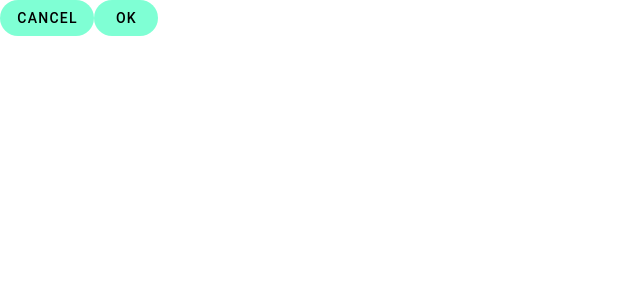
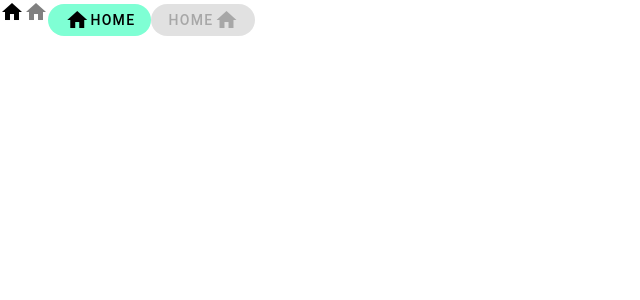
Before and after one commit to k-daiguji/vite_vitest_vue_vuetify, a Vue app: page / in a window 1280 px wide. Shown: the top 300 px of the page, without its empty margins (0-640 px from the left). Built offline with nearby package versions, Linux system fonts and the light colour scheme.

Commit message:
Add icon component

```diff
--- a/index.html
+++ b/index.html
@@ -4,6 +4,7 @@
 <head>
   <meta charset="UTF-8" />
   <meta name="viewport" content="width=device-width, initial-scale=1.0" />
+  <link href="https://fonts.googleapis.com/icon?family=Material+Icons" rel="stylesheet">
   <title>Vite App</title>
 </head>
 
--- a/src/app/components/BaseButton.vue
+++ b/src/app/components/BaseButton.vue
@@ -1,8 +1,11 @@
 <script setup lang="ts">
 import type { themeColor } from "@/app/constants/themeColor";
 
-const { enabled = true, variant = "flat" } = defineProps<{
-  text: string;
+const {
+  enabled = true,
+  rounded = "xs",
+  variant = "flat",
+} = defineProps<{
   themeColor: (typeof themeColor)[keyof typeof themeColor];
 
   enabled?: boolean;
@@ -16,11 +19,12 @@ defineEmits<{ click: [] }>();
   <v-btn
     :class="themeColor"
     :disabled="!enabled"
+    :height="32"
     :ripple="false"
     :rounded="rounded"
     :variant="variant"
     @click="$emit('click')"
   >
-    {{ text }}
+    <slot></slot>
   </v-btn>
 </template>
--- /dev/null
+++ b/src/app/components/BaseIcon.vue
@@ -0,0 +1,36 @@
+<script setup lang="ts">
+import type { icon } from "@/app/constants/icon";
+
+const { enabled = true, embedded = false } = defineProps<{
+  icon: (typeof icon)[keyof typeof icon];
+
+  enabled?: boolean;
+  embedded?: boolean;
+}>();
+</script>
+
+<template>
+  <span
+    class="icon material-icons"
+    :class="{ enabled, embedded }"
+  >
+    {{ icon }}
+  </span>
+</template>
+
+<style scoped>
+.icon {
+  cursor: default;
+  user-select: none;
+
+  &:not(.enabled) {
+    color: gray;
+  }
+
+  &.enabled {
+    &.embedded {
+      cursor: pointer;
+    }
+  }
+}
+</style>
--- a/src/app/components/HelpArea.vue
+++ b/src/app/components/HelpArea.vue
@@ -1,19 +1,33 @@
 <script setup lang="ts">
-import BaseButton from "@/app/components/BaseButton.vue";
+import Button from "@/app/components/BaseButton.vue";
+import Icon from "@/app/components/BaseIcon.vue";
 import { themeColor } from "@/app/constants/themeColor";
 </script>
 
 <template>
-  <BaseButton
-    text="Cancel"
+  <Icon icon="home"/>
+  <Icon :enabled="false" icon="home"/>
+  <Button
     :theme-color="themeColor.primary"
     rounded="xl"
-    @click="console.log('cancel')"
-  />
-  <BaseButton
-    text="OK"
+    @click="console.log('1')"
+  >
+    <Icon
+      embedded
+      icon="home"
+    />
+    Home
+  </Button>
+  <Button
+    :enabled="false"
     :theme-color="themeColor.primary"
     rounded="xl"
-    @click="console.log('ok')"
-  />
+    @click="console.log('2')"
+  >
+    Home
+    <Icon
+      embedded
+      icon="home"
+    />
+  </Button>
 </template>
--- /dev/null
+++ b/src/app/constants/icon.ts
@@ -0,0 +1,3 @@
+export const icon = {
+  settings: "settings",
+};
```
Also changed, not shown: 1 other file (tests, documents, lock files or other folders).
